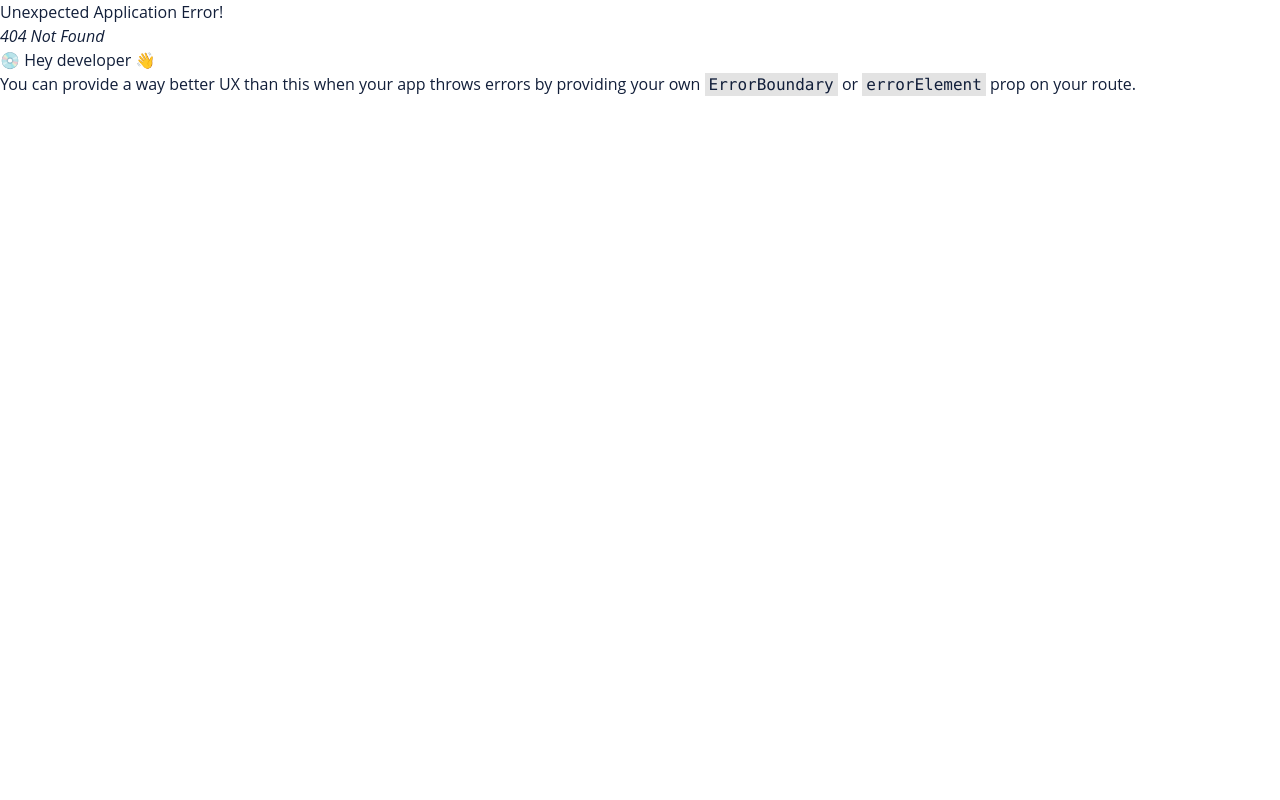
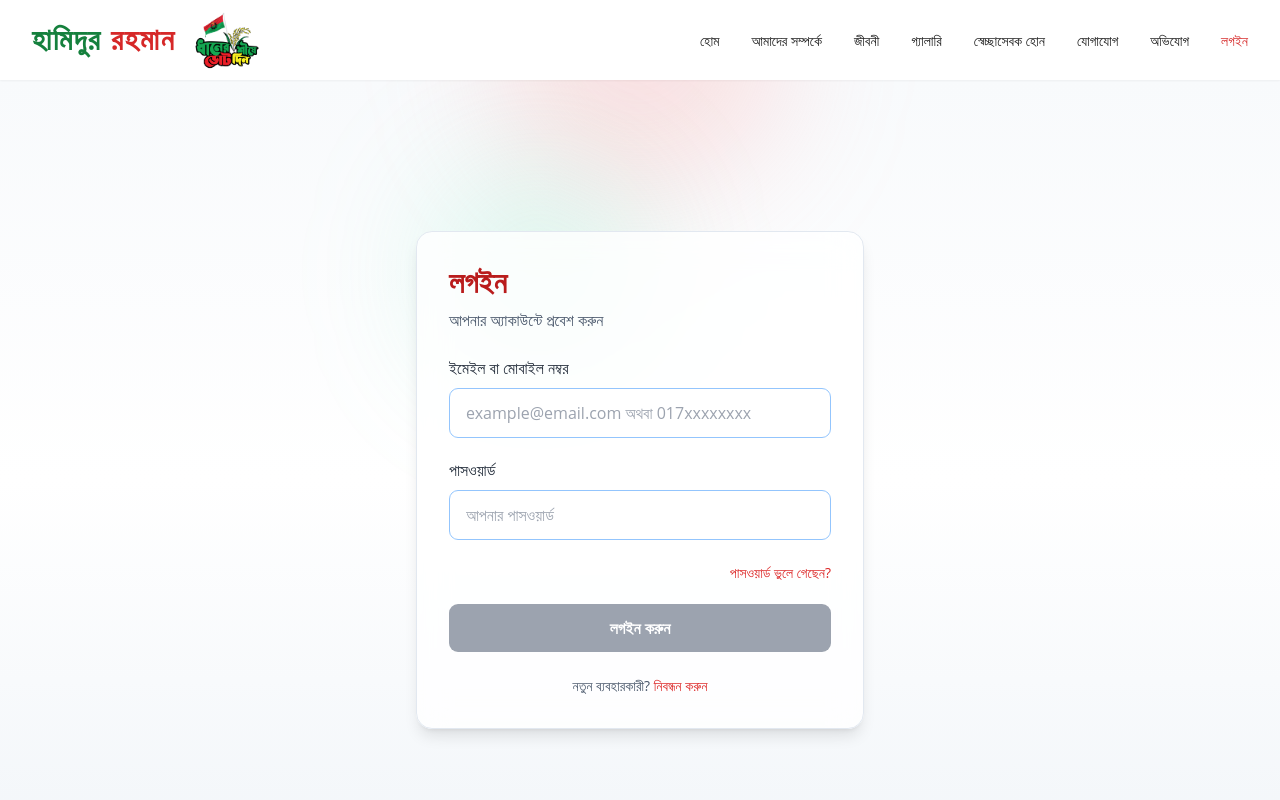
Before and after one commit to Mahii-11/political001, a React (Vite) app: page /login in a window 1280 px wide. Before the commit this address had no page. Shown: the top 800 px of the page. Built offline with nearby package versions, Linux system fonts and the light colour scheme; a web font is replaced by a local one.

Commit message:
login page design

```diff
--- a/src/App.jsx
+++ b/src/App.jsx
@@ -20,6 +20,7 @@ import VolunteerDetail, {
   loader as volunteerData,
 } from "./pages/VolunteerDetail";
 import ScrollToTop from "./components/ScrollToTop";
+import Login from "./pages/Login";
 
 const router = createBrowserRouter([
   {
@@ -45,6 +46,7 @@ const router = createBrowserRouter([
         element: <VolunteerDetail />,
         loader: volunteerData,
       },
+      { path: "/login", element: <Login /> }
     ],
   },
 ]);
--- a/src/components/layout/Navbar.jsx
+++ b/src/components/layout/Navbar.jsx
@@ -12,6 +12,7 @@ const navItems = [
   { label: "স্বেচ্ছাসেবক হোন", href: "/volunteer/new" },
   { label: "যোগাযোগ", href: "/contact" },
   { label: "অভিযোগ", href: "/complaint" },
+  { label: "লগইন", href: "/login" }
 ];
 
 export function Navbar() {
--- /dev/null
+++ b/src/pages/Login.jsx
@@ -0,0 +1,122 @@
+import { motion } from "framer-motion";
+import { useState } from "react";
+import { Link } from "react-router-dom";
+import { Navbar } from "../components/layout/Navbar";
+import { Footer } from "../components/layout/Footer";
+
+export default function Login() {
+    const [username, setUsername] = useState("");
+    const [password, setPassword] = useState("");
+
+    const isValid = username.length > 0 && password.length > 0;
+
+    const handleSubmit = (e) => {
+        e.preventDefault();
+
+        const payload = {
+            username, // email or mobile
+            password,
+        };
+
+        console.log("Login payload:", payload);
+        // call login API here
+    };
+
+    return (
+        <div className="min-h-screen flex flex-col">
+            <Navbar />
+
+        <div className="min-h-screen flex items-center justify-center bg-gradient-to-b from-slate-50 via-white to-slate-100 px-4">
+            {/* Blur background accents */}
+
+            <div className="absolute -top-24 left-1/2 -translate-x-1/2 h-72 w-72 rounded-full bg-red-300/30 blur-3xl" />
+            <div className="absolute top-40 left-1/3 h-56 w-56 rounded-full bg-emerald-300/20 blur-3xl" />
+
+            <motion.div
+                initial={{ opacity: 0, y: 30 }}
+                animate={{ opacity: 1, y: 0 }}
+                transition={{ duration: 0.5 }}
+                className="relative z-10 w-full max-w-md bg-white/80 backdrop-blur-lg rounded-2xl shadow-lg border border-slate-200 p-8"
+            >
+                <h2 className="text-3xl font-bold text-red-700 mb-2">
+                    লগইন
+                </h2>
+                <p className="text-slate-600 mb-6">
+                    আপনার অ্যাকাউন্টে প্রবেশ করুন
+                </p>
+
+                <form onSubmit={handleSubmit} className="space-y-5">
+                    {/* Email / Mobile */}
+                    <div>
+                        <label className="block text-gray-800 font-medium mb-2">
+                            ইমেইল বা মোবাইল নম্বর
+                        </label>
+                        <input
+                            type="text"
+                            placeholder="example@email.com অথবা 017xxxxxxxx"
+                            value={username}
+                            onChange={(e) => setUsername(e.target.value)}
+                            className="w-full rounded-lg border border-blue-300 px-4 py-3
+                         focus:outline-none focus:ring-2 focus:ring-blue-400"
+                            required
+                        />
+                    </div>
+
+                    {/* Password */}
+                    <div>
+                        <label className="block text-gray-800 font-medium mb-2">
+                            পাসওয়ার্ড
+                        </label>
+                        <input
+                            type="password"
+                            placeholder="আপনার পাসওয়ার্ড"
+                            value={password}
+                            onChange={(e) => setPassword(e.target.value)}
+                            className="w-full rounded-lg border border-blue-300 px-4 py-3
+                         focus:outline-none focus:ring-2 focus:ring-blue-400"
+                            required
+                        />
+                    </div>
+
+                    {/* Forgot password */}
+                    <div className="text-right">
+                        <a
+                            href="/forgot-password"
+                            className="text-sm text-red-600 hover:underline"
+                        >
+                            পাসওয়ার্ড ভুলে গেছেন?
+                        </a>
+                    </div>
+
+                    {/* Submit */}
+                    <button
+                        type="submit"
+                        disabled={!isValid}
+                        className={`w-full py-3 rounded-lg font-semibold text-white transition
+              ${isValid
+                                ? "bg-red-600 hover:bg-red-700"
+                                : "bg-gray-400 cursor-not-allowed"
+                            }`}
+                    >
+                        লগইন করুন
+                    </button>
+                </form>
+
+                {/* Register link */}
+                <p className="text-center text-sm text-slate-600 mt-6">
+                    নতুন ব্যবহারকারী?{" "}
+                    <Link
+                        to="/volunteer/new"
+                        className="text-red-600 font-medium hover:underline"
+                    >
+                        নিবন্ধন করুন
+                    </Link>
+                </p>
+
+            </motion.div>
+            </div>
+            <Footer/>
+        </div>
+    );
+
+}
```
